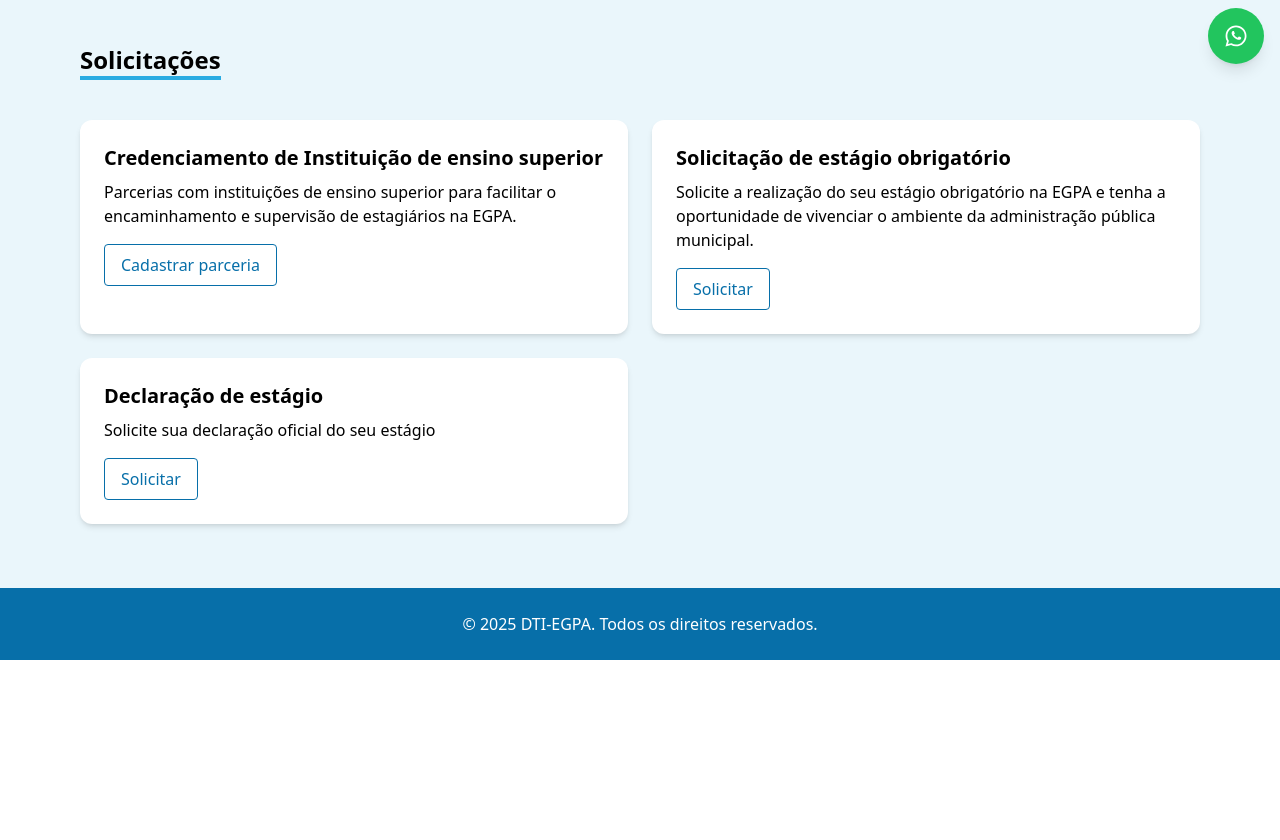
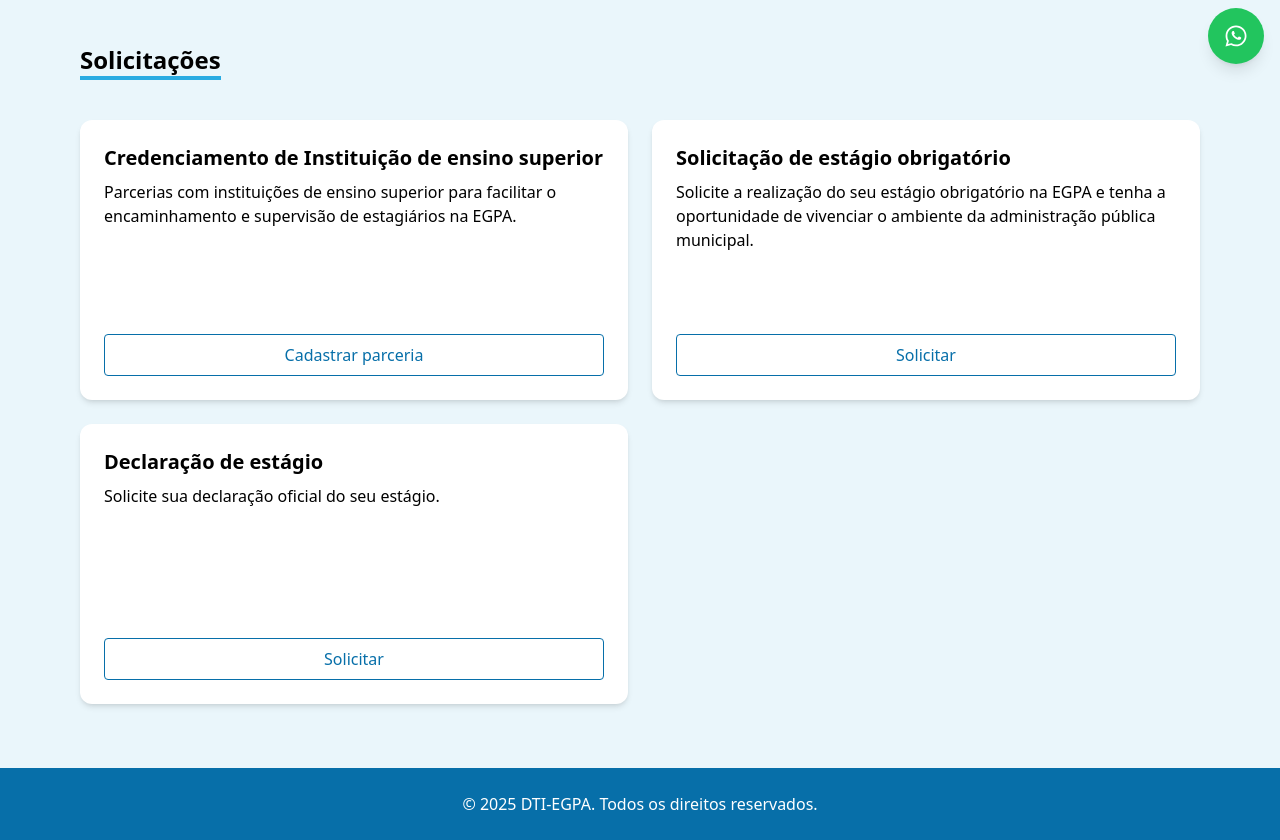
Before and after one commit to Lindermann17/Estagio, a plain HTML site: page index.html in a window 1280 px wide. Shown: the part 720-1560 px from the top of the page. Before the commit the page ends 1380 px from the top, so only its background shows below. Drawn offline with nearby package versions, Linux system fonts and the light colour scheme.

Commit message:
Update index.html
Atualização 1.1.

Alteração nos botões da seção de serviços.

```diff
--- a/index.html
+++ b/index.html
@@ -82,25 +82,46 @@
     </section>
 
     <!-- Seção Serviços -->
+    <!-- Seção Serviços -->
 <section id="servicos" class="bg-[#eaf6fb] py-16">
   <div class="max-w-6xl mx-auto px-4">
     <h2 class="text-2xl font-bold border-b-4 border-[color:var(--azul-secundario)] text-black inline-block mb-10">Solicitações</h2>
     <div class="grid grid-cols-1 md:grid-cols-2 gap-6">
-          <div class="bg-white rounded-xl shadow-md p-6">
+
+      <!-- Card 1 -->
+      <div class="bg-white rounded-xl shadow-md p-6 flex flex-col min-h-[280px]">
         <h3 class="text-xl font-semibold mb-2">Credenciamento de Instituição de ensino superior</h3>
-            <p>Parcerias com instituições de ensino superior para facilitar o encaminhamento e supervisão de estagiários na EGPA.</p>
-            <a href="https://ananindeua.1doc.com.br/b.php?pg=wp/wp&itd=5&is=29410&iser=01JMF5Z6XDCP918P58N4J29C8M" class="mt-4 border border-[color:var(--azul-principal)] text-[color:var(--azul-principal)] px-4 py-2 rounded hover:bg-[color:var(--azul-claro)] inline-block text-center">Cadastrar parceria</a>
+        <p class="mb-4">
+          Parcerias com instituições de ensino superior para facilitar o encaminhamento e supervisão de estagiários na EGPA.
+        </p>
+        <a href="https://ananindeua.1doc.com.br/b.php?pg=wp/wp&itd=5&is=29410&iser=01JMF5Z6XDCP918P58N4J29C8M"
+           class="mt-auto border border-[color:var(--azul-principal)] text-[color:var(--azul-principal)] px-4 py-2 rounded hover:bg-[color:var(--azul-claro)] inline-block text-center">
+          Cadastrar parceria
+        </a>
       </div>
-          <div class="bg-white rounded-xl shadow-md p-6">
+
+      <!-- Card 2 -->
+      <div class="bg-white rounded-xl shadow-md p-6 flex flex-col min-h-[280px]">
         <h3 class="text-xl font-semibold mb-2">Solicitação de estágio obrigatório</h3>
-            <p>Solicite a realização do seu estágio obrigatório na EGPA e tenha a oportunidade de vivenciar o ambiente da administração pública municipal.</p>
-            <a href="https://ananindeua.1doc.com.br/b.php?pg=wp/wp&itd=5&is=13493&iser=01J5TD9GSRHCADK64YGV88X6NP" class="mt-4 border border-[color:var(--azul-principal)] text-[color:var(--azul-principal)] px-4 py-2 rounded hover:bg-[color:var(--azul-claro)] inline-block text-center">Solicitar</a>
+        <p class="mb-4">
+          Solicite a realização do seu estágio obrigatório na EGPA e tenha a oportunidade de vivenciar o ambiente da administração pública municipal.
+        </p>
+        <a href="https://ananindeua.1doc.com.br/b.php?pg=wp/wp&itd=5&is=13493&iser=01J5TD9GSRHCADK64YGV88X6NP"
+           class="mt-auto border border-[color:var(--azul-principal)] text-[color:var(--azul-principal)] px-4 py-2 rounded hover:bg-[color:var(--azul-claro)] inline-block text-center">
+          Solicitar
+        </a>
       </div>
-          <div class="bg-white rounded-xl shadow-md p-6">
+
+      <!-- Card 3 -->
+      <div class="bg-white rounded-xl shadow-md p-6 flex flex-col min-h-[280px]">
         <h3 class="text-xl font-semibold mb-2">Declaração de estágio</h3>
-            <p>Solicite sua declaração oficial do seu estágio</p>
-            <a href="https://ananindeua.1doc.com.br/b.php?pg=wp/wp&itd=5&is=13493&iser=01J5TD9GSRHCADK64YGV88X6NP" class="mt-4 border border-[color:var(--azul-principal)] text-[color:var(--azul-principal)] px-4 py-2 rounded hover:bg-[color:var(--azul-claro)] inline-block text-center">Solicitar</a>
+        <p class="mb-4">Solicite sua declaração oficial do seu estágio.</p>
+        <a href="https://ananindeua.1doc.com.br/b.php?pg=wp/wp&itd=5&is=13493&iser=01J5TD9GSRHCADK64YGV88X6NP"
+           class="mt-auto border border-[color:var(--azul-principal)] text-[color:var(--azul-principal)] px-4 py-2 rounded hover:bg-[color:var(--azul-claro)] inline-block text-center">
+          Solicitar
+        </a>
       </div>
+
     </div>
   </div>
 </section>
```
Lines whose indentation alone changed are shown as unchanged.
